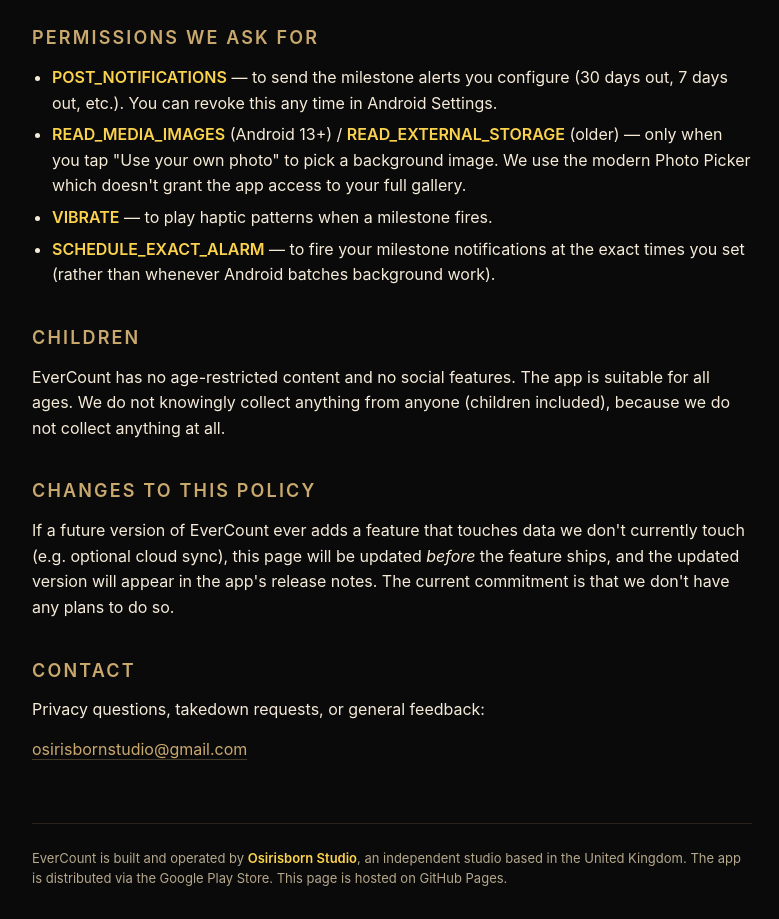
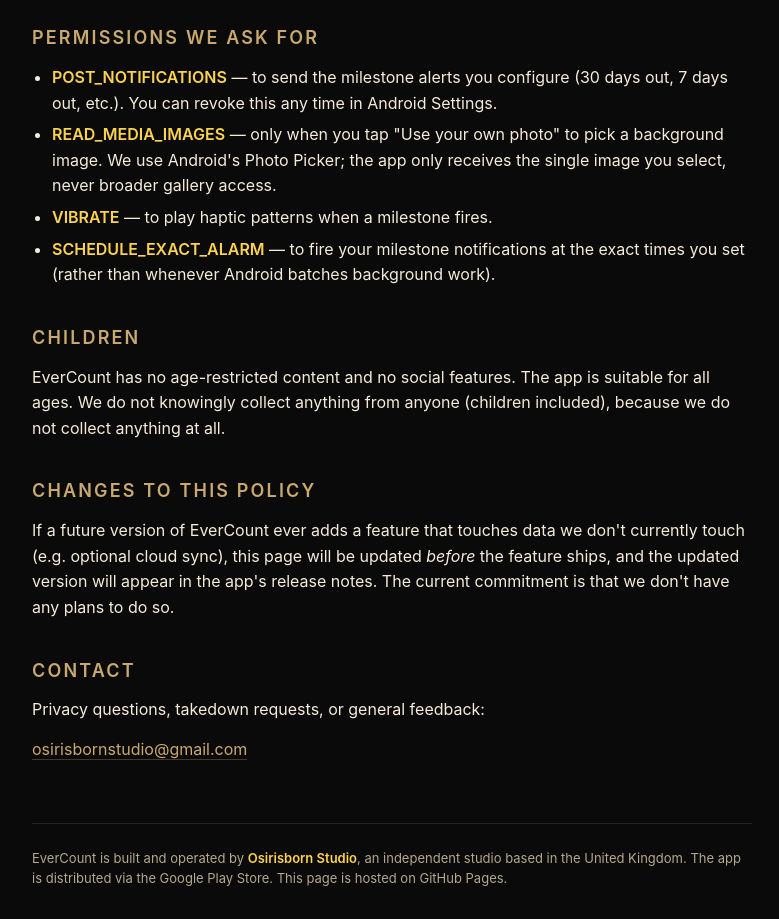
Before and after one commit to Osirisborn89/evercount-privacy, a plain HTML site: page index.html in a window 1280 px wide. Shown: the part 1060-1979 px from the top of the page, without its empty margins (248-1027 px from the left). Drawn offline with Linux system fonts and the light colour scheme.

Commit message:
fix: tighten permissions section (minSdk 31 has no READ_EXTERNAL_STORAGE)

```diff
--- a/index.html
+++ b/index.html
@@ -79,7 +79,7 @@
 <h2>Permissions we ask for</h2>
 <ul>
   <li><strong>POST_NOTIFICATIONS</strong> — to send the milestone alerts you configure (30 days out, 7 days out, etc.). You can revoke this any time in Android Settings.</li>
-  <li><strong>READ_MEDIA_IMAGES</strong> (Android 13+) / <strong>READ_EXTERNAL_STORAGE</strong> (older) — only when you tap "Use your own photo" to pick a background image. We use the modern Photo Picker which doesn't grant the app access to your full gallery.</li>
+  <li><strong>READ_MEDIA_IMAGES</strong> — only when you tap "Use your own photo" to pick a background image. We use Android's Photo Picker; the app only receives the single image you select, never broader gallery access.</li>
   <li><strong>VIBRATE</strong> — to play haptic patterns when a milestone fires.</li>
   <li><strong>SCHEDULE_EXACT_ALARM</strong> — to fire your milestone notifications at the exact times you set (rather than whenever Android batches background work).</li>
 </ul>
```
